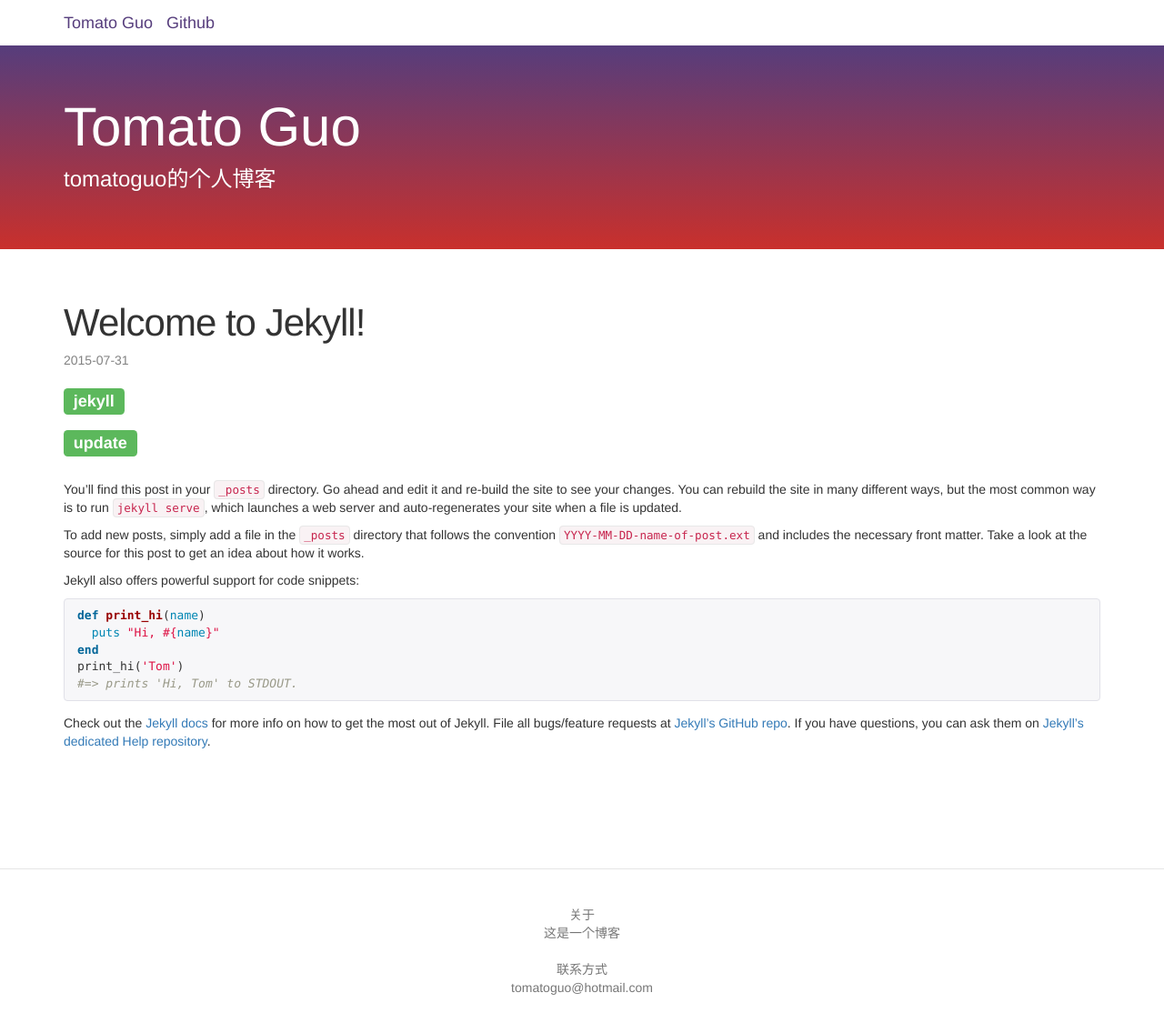
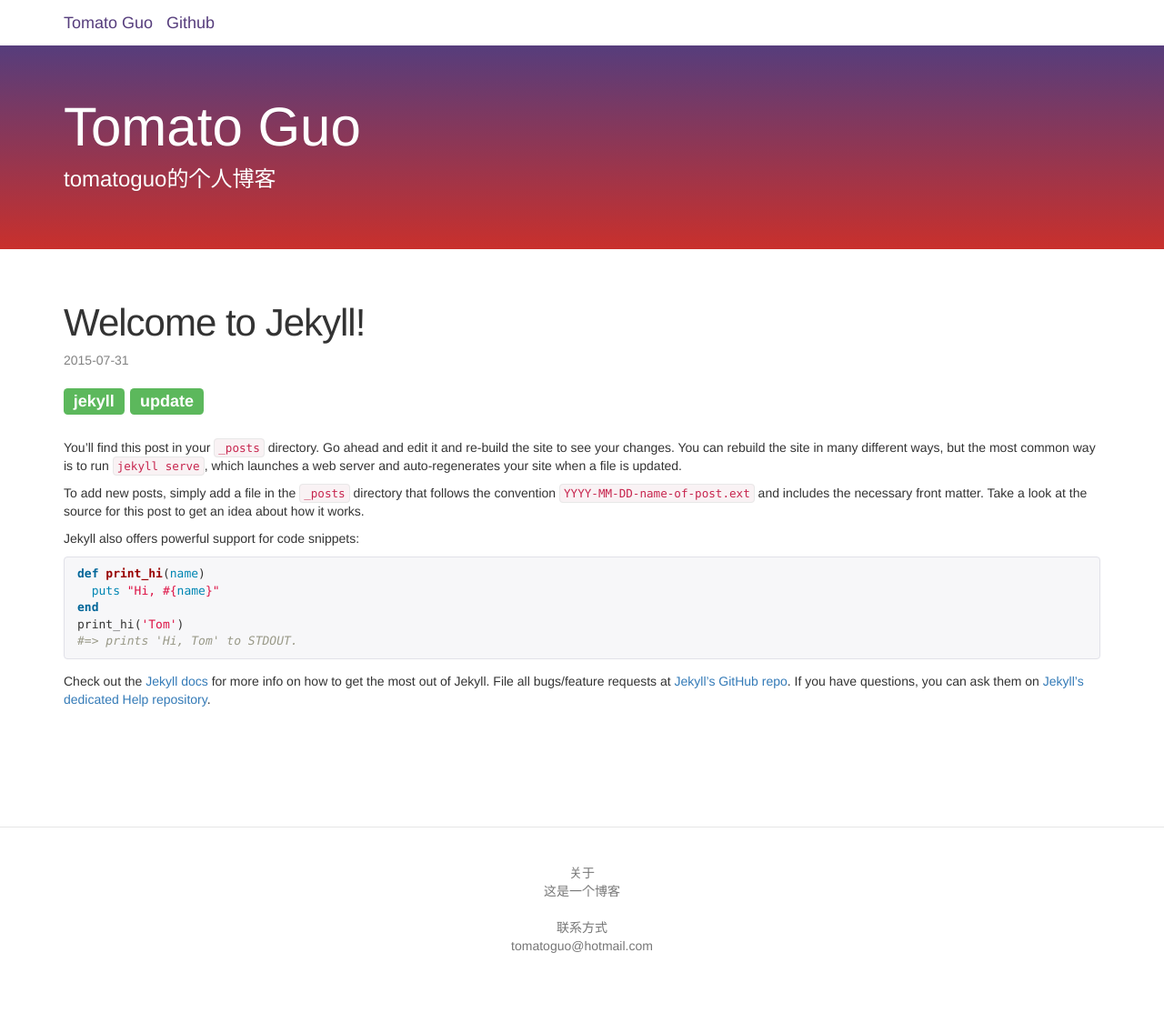
Before and after one commit to tomatoguo/tomatoguo.github.io, a Jekyll site: the page built from _posts/2015-07-31-welcome-to-jekyll - 副本.markdown, in a window 1280 px wide. Shown: the whole page at 91% size. Built offline with Jekyll 4.4.1, drawn with Linux system fonts in a browser that asks for light colours; after the commit the page ends 1090 px from its top, so only the background shows below that.

Commit message:
modify post.html

```diff
--- a/_layouts/post.html
+++ b/_layouts/post.html
@@ -6,9 +6,11 @@ layout: default
 	<p class="post-meta">
 		{{ page.date | date: "%Y-%m-%d" }}{% if page.author %}&nbsp;&nbsp;{{ page.author }}{% endif %}{% if page.meta %}&nbsp;&nbsp;{{ page.meta }}{% endif %}
 	</p>
+	<h3>
     {% for category in page.categories %}
-    <h3><span class="label label-success">{{ category }}</span></h3>
+    <span class="label label-success">{{ category }}</span>
     {% endfor %}
+    </h3>
 </header>
 
 <article class="post-content">{{ content }}</article>
```
